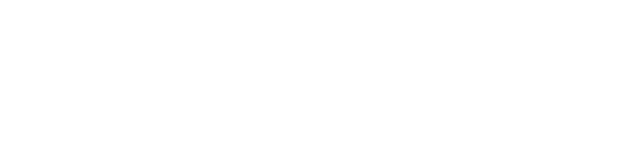
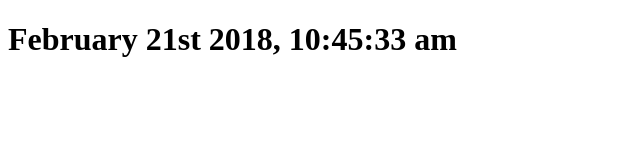
Before and after one commit to Jozelle024/demoNpmAvanzata, a website: page index.html in a window 1280 px wide. Shown: the whole page, without its empty margins (0-640 px from the left). Drawn offline with nearby package versions, Linux system fonts and the light colour scheme.

Commit message:
scritta la funzione carica data

```diff
--- a/index.html
+++ b/index.html
@@ -1,16 +1,22 @@
 <!DOCTYPE html>
 <html lang="en">
+
 <head>
     <meta charset="UTF-8">
     <meta name="viewport" content="width=device-width, initial-scale=1.0">
     <meta http-equiv="X-UA-Compatible" content="ie=edge">
     <title>Html di Prova</title>
 </head>
-<body>
 
+<body onload="caricaData()">
+    <main>
+        <h1 id="data"></h1>
+
+    </main>
 
 
     <script src="node_modules/moment/min/moment.min.js"></script>
     <script src="javascript/script.js"></script>
 </body>
+
 </html>
--- a/javascript/script.js
+++ b/javascript/script.js
@@ -0,0 +1,14 @@
+function caricaData(){
+
+    setInterval(function(){
+        var sunrise = 1485762037; // hour of sunrise in json openweathermap
+
+        var data = moment(sunrise);
+        var dataestesa = moment().format('MMMM Do YYYY, h:mm:ss a'); //.format change the format in the following ()
+        console.log(dataestesa);
+        var h1 = document.getElementById('data');
+        h1.innerText = dataestesa;
+    },1000);
+
+
+}
```
